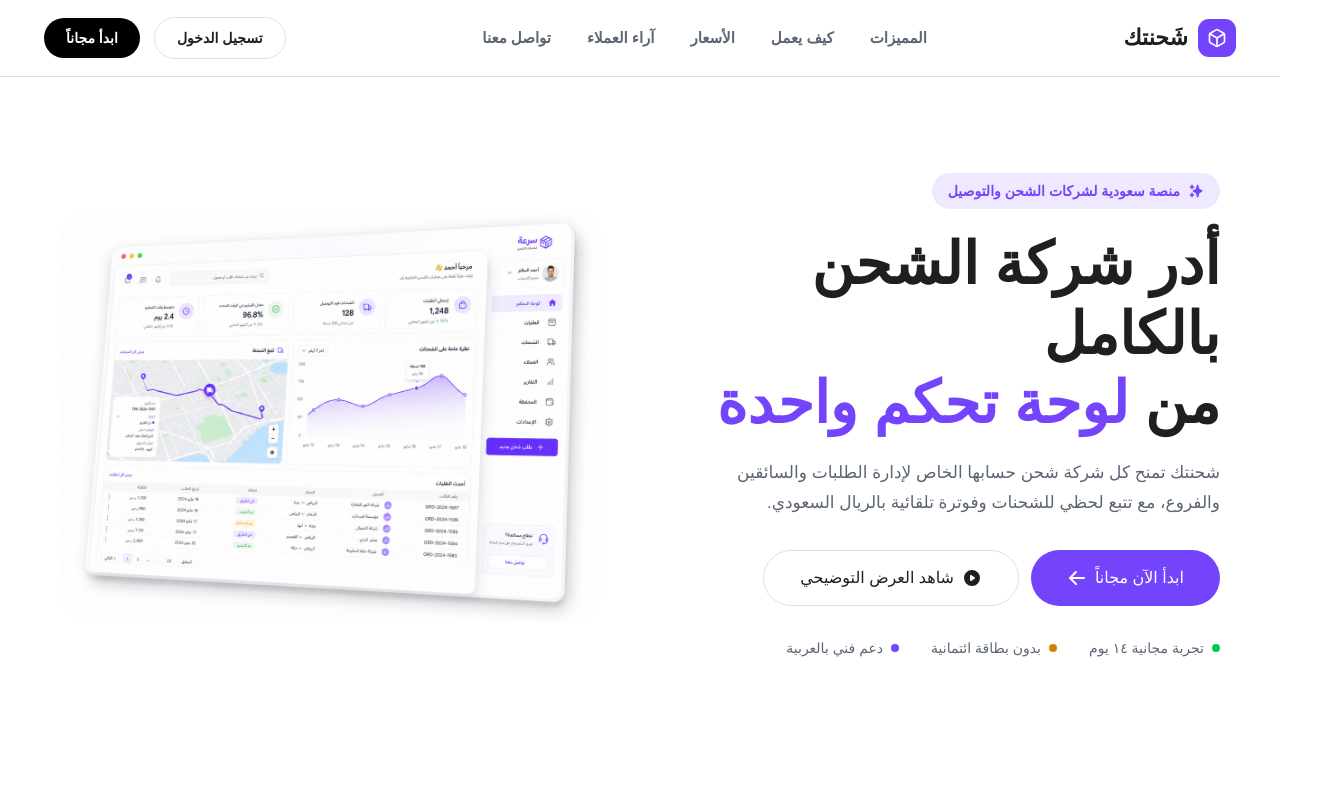
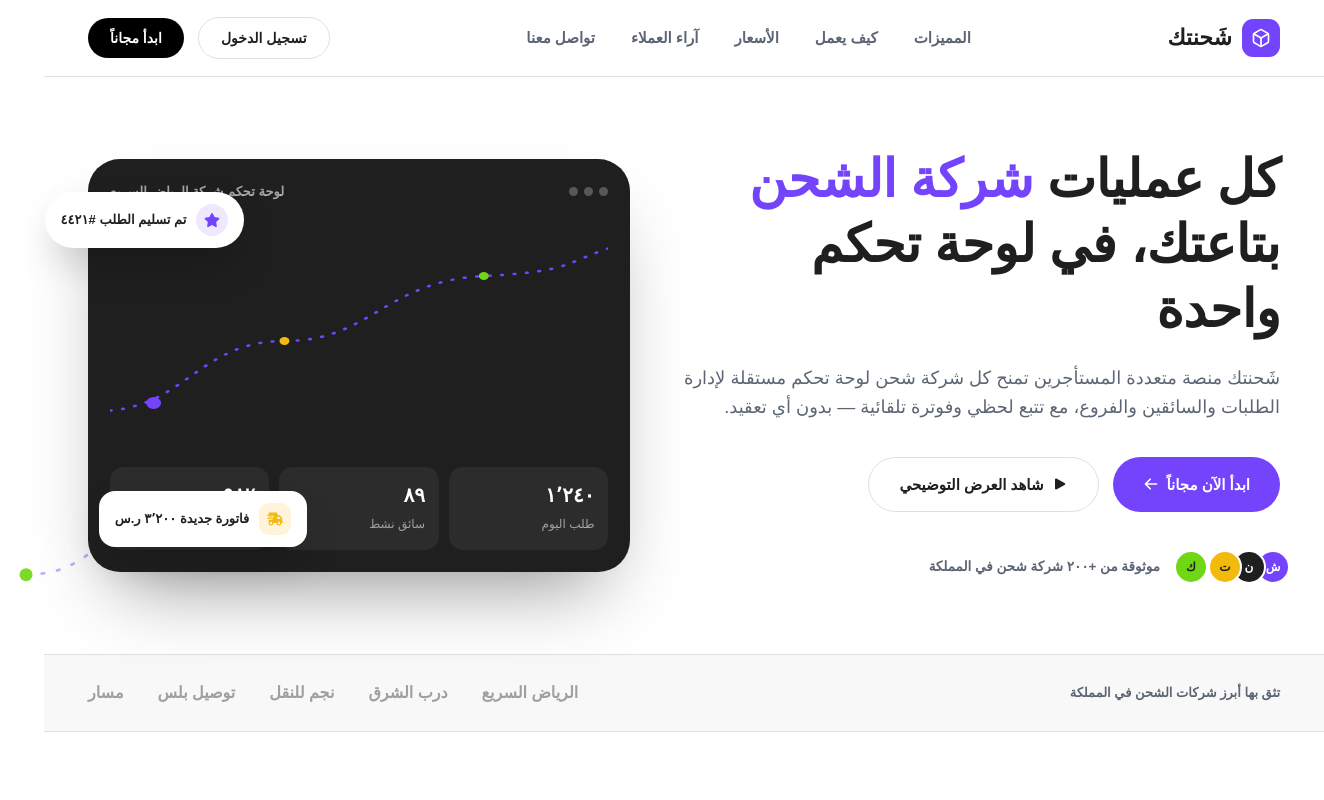
Before and after one commit to DevNexEssam/shahntak, a Next.js app: page / in a window 1280 px wide. Shown: the top 800 px of the page, 1324 px wide, since content can reach past the window. Built offline with nearby package versions, Linux system fonts and the light colour scheme.

Commit message:
Update Hero.tsx

```diff
--- a/components/home/Hero.tsx
+++ b/components/home/Hero.tsx
@@ -1,87 +1,159 @@
 import React from 'react';
 import Link from 'next/link';
-import Image from 'next/image';
-import { HiSparkles, HiArrowLeft, HiPlay } from 'react-icons/hi';
-import { HiCheckBadge } from 'react-icons/hi2';
+import { HiArrowLeft } from 'react-icons/hi';
+import { HiPlay } from 'react-icons/hi2';
+import { FaStar, FaTruckFast } from 'react-icons/fa6';
 
 export const Hero: React.FC = () => {
     return (
-        <section className="hero-glow relative overflow-hidden">
-            <div className="mx-auto max-w-[1200px] px-5 pb-16 pt-16 md:pb-24 md:pt-24">
-                <div className="grid items-center gap-12 lg:grid-cols-[1.05fr_1fr]">
+        <section className="pt-17.5 bg-[radial-linaer(600px_300px_at_85%_-10%,rgba(116,68,253,0.10),transparent_60%)]">
+            <div className="max-w-310 mx-auto px-6">
+                <div className="grid grid-cols-1 lg:grid-cols-[1.05fr_0.95fr] gap-12.5 items-center pb-17.5">
 
-                    {/* Right Column - Content (RTL) */}
-                    <div className="text-right">
-                        {/* Badge */}
-                        <span className="inline-flex items-center gap-2 rounded-[100px] bg-accent-soft px-4 py-2 text-sm font-semibold text-accent">
-                            <HiSparkles className="size-4" />
-                            <span>منصة سعودية لشركات الشحن والتوصيل</span>
-                        </span>
+                    {/* Right Column: Hero Content & CTAs */}
+                    <div>
+                        {/* <div className="inline-flex items-center gap-2 bg-accent-soft text-accent font-bold text-[13.5px] px-4.5 py-1 rounded-full mb-5.5">
+                            <span className="w-1.75 h-1.75 rounded-full bg-success shrink-0" />
+                            <span>منصة سعودية لإدارة شركات الشحن</span>
+                        </div> */}
 
-                        {/* Heading */}
-                        <h1 className="mt-5 text-[40px] font-extrabold leading-[1.2] text-heading md:text-[58px]">
-                            أدر شركة الشحن بالكامل
-                            <br />
-                            من <span className="text-accent">لوحة تحكم واحدة</span>
+                        <h1 className="text-4xl sm:text-5xl lg:text-[52px] font-extrabold text-heading tracking-[-0.5px] leading-tight mb-5.5">
+                            كل عمليات <span className="text-accent relative whitespace-nowrap">شركة الشحن</span> بتاعتك، في لوحة تحكم واحدة
                         </h1>
 
-                        {/* Description */}
-                        <p className="mt-5 max-w-[540px] text-[17px] leading-[30px] text-muted-foreground">
-                            شحنتك تمنح كل شركة شحن حسابها الخاص لإدارة الطلبات والسائقين والفروع، مع تتبع لحظي للشحنات وفوترة تلقائية بالريال السعودي.
+                        <p className="text-lg text-body max-w-160 mb-8.5 leading-relaxed">
+                            شَحنتك منصة متعددة المستأجرين تمنح كل شركة شحن لوحة تحكم مستقلة لإدارة الطلبات والسائقين والفروع، مع تتبع لحظي وفوترة تلقائية — بدون أي تعقيد.
                         </p>
 
-                        {/* CTA Buttons */}
-                        <div className="mt-8 flex flex-wrap items-center gap-3">
+                        <div className="flex flex-wrap gap-3.5 mb-9.5">
                             <Link
                                 href="#"
-                                className="inline-flex items-center justify-center gap-2 whitespace-nowrap font-medium cursor-pointer transition-colors rounded-[100px] bg-accent text-accent-foreground shadow-accent hover:bg-accent/90 h-14 px-9 text-base"
+                                className="inline-flex items-center justify-center gap-2 px-7.5 py-3.5 rounded-full bg-accent text-accent-foreground font-bold text-[15px] hover:-translate-y-0.5 hover:shadow-[0_12px_28px_rgba(116,68,253,0.4)] transition-all"
                             >
                                 <span>ابدأ الآن مجاناً</span>
-                                <HiArrowLeft className="size-5" />
+                                <HiArrowLeft className="w-4 h-4" />
                             </Link>
-
                             <Link
                                 href="#"
-                                className="inline-flex items-center justify-center gap-2 whitespace-nowrap font-medium cursor-pointer transition-colors rounded-[100px] border border-border bg-background text-heading hover:border-accent hover:text-accent h-14 px-9 text-base"
+                                className="inline-flex items-center justify-center gap-2 px-7.5 py-3.5 rounded-full bg-transparent text-heading border-[1.5px] border-border hover:border-heading font-bold text-[15px] transition-colors"
                             >
-                                <HiPlay className="size-5" />
+                                <HiPlay className="w-4 h-4 text-heading" />
                                 <span>شاهد العرض التوضيحي</span>
                             </Link>
                         </div>
 
-                        {/* Features List */}
-                        <div className="mt-8 flex flex-wrap items-center gap-x-8 gap-y-3 text-sm text-muted-foreground">
-                            <span className="flex items-center gap-2">
-                                <span className="size-2 rounded-full bg-green-500"></span>
-                                تجربة مجانية ١٤ يوم
-                            </span>
-                            <span className="flex items-center gap-2">
-                                <span className="size-2 rounded-full bg-yellow-600"></span>
-                                بدون بطاقة ائتمانية
-                            </span>
-                            <span className="flex items-center gap-2">
-                                <span className="size-2 rounded-full bg-accent"></span>
-                                دعم فني بالعربية
-                            </span>
+                        <div className="flex items-center gap-3.5">
+                            <div className="flex -space-x-2.5 space-x-reverse">
+                                <span className="w-8.5 h-8.5 rounded-full border-[2.5px] border-surface flex items-center justify-center text-xs font-bold text-white bg-accent">ش</span>
+                                <span className="w-8.5 h-8.5 rounded-full border-[2.5px] border-surface flex items-center justify-center text-xs font-bold text-white bg-heading">ن</span>
+                                <span className="w-8.5 h-8.5 rounded-full border-[2.5px] border-surface flex items-center justify-center text-xs font-bold text-heading bg-warning">ت</span>
+                                <span className="w-8.5 h-8.5 rounded-full border-[2.5px] border-surface flex items-center justify-center text-xs font-bold text-heading bg-success">ك</span>
+                            </div>
+                            <small className="text-[13.5px] text-body font-semibold">
+                                موثوقة من +٢٠٠ شركة شحن في المملكة
+                            </small>
                         </div>
                     </div>
 
-                    {/* Left Column - Image (Order first for RTL) */}
+                    {/* Left Column: Interactive Mockup Visual */}
                     <div className="relative order-first lg:order-last">
-                        {/* Glow Effect */}
-                        <div className="absolute -inset-6 -z-10 rounded-[50px] bg-accent-soft/70 blur-2xl"></div>
+                        <svg
+                            className="absolute -top-10 -right-5 w-[120%] pointer-events-none z-0 opacity-90"
+                            viewBox="0 0 500 400"
+                            fill="none"
+                        >
+                            <path
+                                d="M20 350 C 120 350, 100 200, 220 200 S 320 60, 460 60"
+                                stroke="var(--color-accent)"
+                                strokeWidth="2"
+                                strokeDasharray="2 10"
+                                strokeLinecap="round"
+                                opacity="0.5"
+                            />
+                            <circle cx="20" cy="350" r="5" fill="var(--color-success)" />
+                            <circle cx="220" cy="200" r="5" fill="var(--color-warning)" />
+                            <circle cx="460" cy="60" r="6" fill="var(--color-accent)" />
+                        </svg>
 
-                        {/* Dashboard Image */}
-                        <Image
-                            src="/dashboard-mockup-B1-EGE9S.png"
-                            alt="لوحة تحكم شحنتك لإدارة الطلبات وتتبع الشحنات"
-                            width={1200}
-                            height={912}
-                            className="w-full rounded-[30px]"
-                            priority
-                        />
+                        {/* Dashboard Card Container */}
+                        <div className="relative z-10 bg-heading rounded-4xl p-5.5 shadow-[0_40px_80px_-30px_rgba(0,0,0,0.45)] text-white">
+                            <div className="flex items-center justify-between mb-4.5">
+                                <div className="flex gap-1.5">
+                                    <span className="w-2.25 h-2.25 rounded-full bg-white/25" />
+                                    <span className="w-2.25 h-2.25 rounded-full bg-white/25" />
+                                    <span className="w-2.25 h-2.25 rounded-full bg-white/25" />
+                                </div>
+                                <span className="text-[13px] font-bold text-white/60">لوحة تحكم شركة الرياض السريع</span>
+                            </div>
+
+                            {/* Map Route Animation Canvas */}
+                            <div className="bg-linaer-to-br from-[#171717] to-[#0c0c0c] rounded-[20px] h-57.5 relative overflow-hidden mb-4">
+                                <svg className="w-full h-full" viewBox="0 0 400 230" fill="none" preserveAspectRatio="none">
+                                    <path
+                                        d="M-10 190 C 60 190, 70 120, 140 120 S 220 60, 300 55 S 360 40, 420 20"
+                                        stroke="var(--color-accent)"
+                                        strokeWidth="2.5"
+                                        strokeDasharray="1 9"
+                                        strokeLinecap="round"
+                                    />
+                                    <circle cx="140" cy="120" r="4" fill="var(--color-warning)" />
+                                    <circle cx="300" cy="55" r="4" fill="var(--color-success)" />
+                                    <circle cx="35" cy="182" r="6" fill="var(--color-accent)">
+                                        <animate attributeName="cx" values="35;150;300;35" dur="6s" repeatCount="indefinite" />
+                                        <animate attributeName="cy" values="182;118;56;182" dur="6s" repeatCount="indefinite" />
+                                    </circle>
+                                </svg>
+                            </div>
+
+                            {/* Mockup Analytics Counters */}
+                            <div className="grid grid-cols-3 gap-2.5">
+                                <div className="bg-white/6 rounded-[14px] p-3.5">
+                                    <b className="block text-xl font-bold font-latin">١٬٢٤٠</b>
+                                    <span className="text-xs text-white/55">طلب اليوم</span>
+                                </div>
+                                <div className="bg-white/6 rounded-[14px] p-3.5">
+                                    <b className="block text-xl font-bold font-latin">٨٩</b>
+                                    <span className="text-xs text-white/55">سائق نشط</span>
+                                </div>
+                                <div className="bg-white/6 rounded-[14px] p-3.5">
+                                    <b className="block text-xl font-bold font-latin">٪٩٨</b>
+                                    <span className="text-xs text-white/55">وصول بالوقت</span>
+                                </div>
+                            </div>
+                        </div>
+
+                        {/* Floating Status Badges */}
+                        <div className="hidden sm:flex absolute top-[8%] left-[-8%] bg-surface text-heading rounded-4xl px-4 py-3 shadow-[0_20px_40px_-10px_rgba(0,0,0,0.25)] items-center gap-2.5 text-[13px] font-bold z-20">
+                            <span className="w-8 h-8 rounded-3xl bg-accent-soft text-accent flex items-center justify-center shrink-0">
+                                <FaStar className="w-4 h-4" />
+                            </span>
+                            <span>تم تسليم الطلب #٤٤٢١</span>
+                        </div>
+
+                        <div className="hidden sm:flex absolute bottom-[6%] left-[2%] bg-surface text-heading rounded-2xl px-4 py-3 shadow-[0_20px_40px_-10px_rgba(0,0,0,0.25)] items-center gap-2.5 text-[13px] font-bold z-20">
+                            <span className="w-8 h-8 rounded-[10px] bg-warning-soft text-warning flex items-center justify-center shrink-0">
+                                <FaTruckFast className="w-4 h-4" />
+                            </span>
+                            <span>فاتورة جديدة ٣٬٢٠٠ ر.س</span>
+                        </div>
                     </div>
 
+                </div>
+            </div>
+
+            {/* Partner Logo Strip */}
+            <div className="border-t border-b border-border bg-surface-muted">
+                <div className="max-w-310 mx-auto px-6 py-6.5 flex items-center justify-between gap-7.5 flex-wrap">
+                    <small className="font-bold text-body text-[13px] shrink-0">
+                        تثق بها أبرز شركات الشحن في المملكة
+                    </small>
+                    <div className="flex gap-8.5 flex-wrap opacity-75">
+                        {['الرياض السريع', 'درب الشرق', 'نجم للنقل', 'توصيل بلس', 'مسار'].map((chip, i) => (
+                            <span key={i} className="font-extrabold text-base text-heading opacity-55">
+                                {chip}
+                            </span>
+                        ))}
+                    </div>
                 </div>
             </div>
         </section>
```
